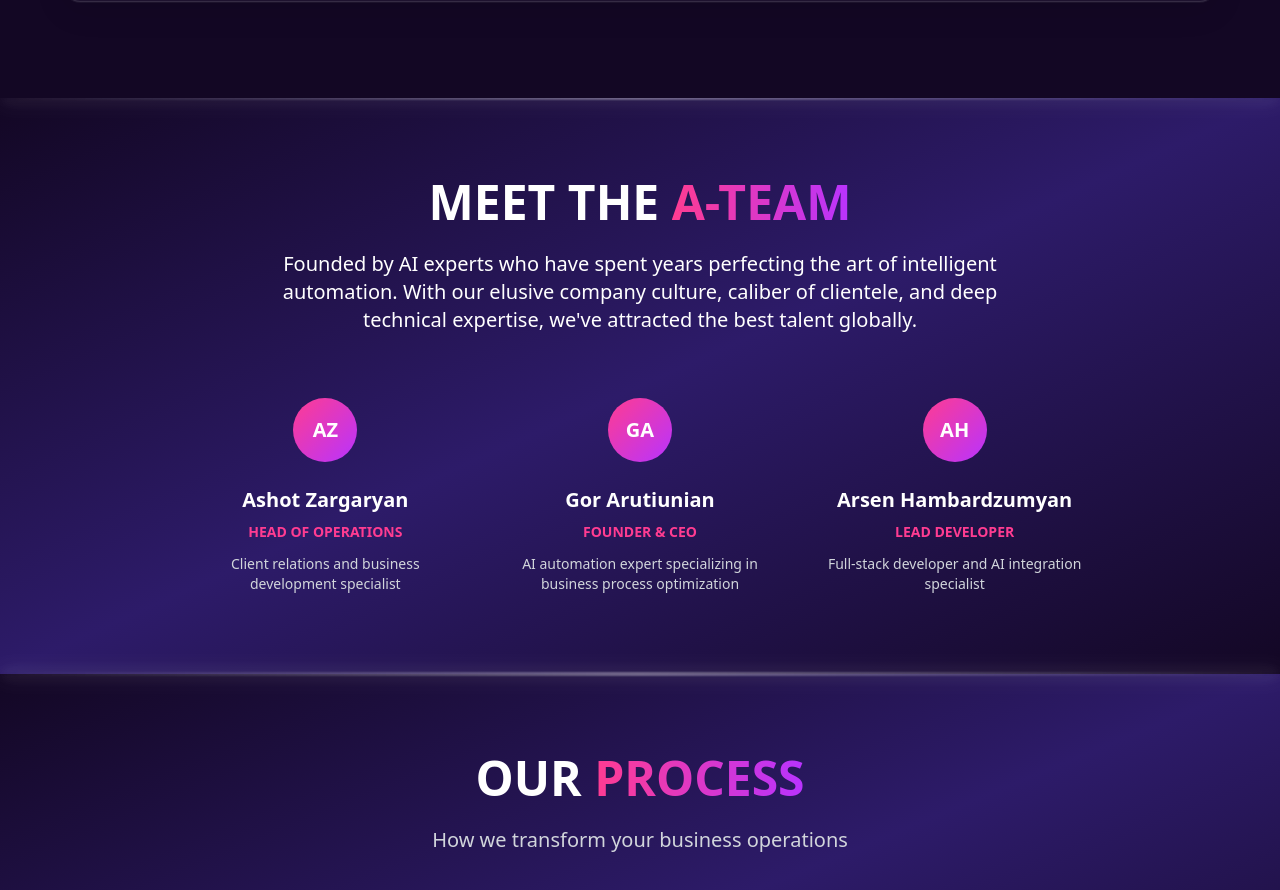
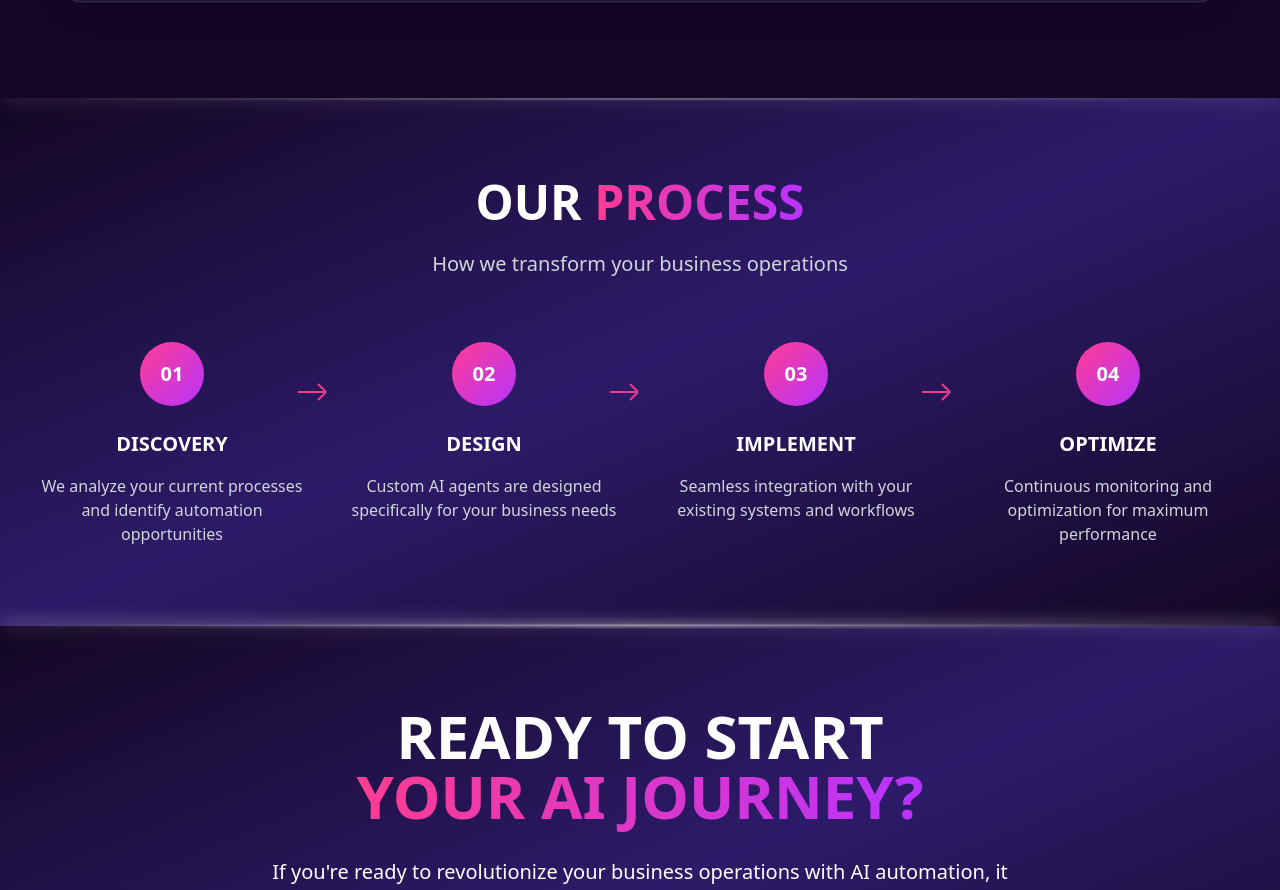
Before and after one commit to GorArutiunian/agentify-website, a Next.js app: page /en/about in a window 1280 px wide. Shown: the part 1947-2837 px from the top of the page. Built offline with nearby package versions, Linux system fonts and the light colour scheme; no server answers.

Commit message:
Remove team members section from about page

```diff
--- a/app/[locale]/about/page.tsx
+++ b/app/[locale]/about/page.tsx
@@ -80,56 +80,6 @@ export default function AboutPage() {
 
       {/* Philosophy Section */}
       <Philosophy />
-
-      {/* Our Team Section */}
-      <section className="py-20 relative overflow-hidden bg-gradient-to-br from-[#130724] via-[#1a0a2e] via-[#2D1B69] to-[#130724]">
-        {/* Glowing line separators */}
-        <span className="pointer-events-none absolute inset-x-0 -top-0 h-px bg-gradient-to-r from-transparent via-white/90 to-transparent shadow-[0_0_20px_rgba(255,255,255,0.8)] blur-[1px]"></span>
-        <span className="pointer-events-none absolute inset-x-0 -top-1 h-px bg-gradient-to-r from-transparent via-white/60 to-transparent shadow-[0_0_15px_rgba(255,255,255,0.6)] blur-[2px]"></span>
-        <span className="pointer-events-none absolute inset-x-0 -bottom-0 h-px bg-gradient-to-r from-transparent via-white/90 to-transparent shadow-[0_0_20px_rgba(255,255,255,0.8)] blur-[1px]"></span>
-        <span className="pointer-events-none absolute inset-x-0 -bottom-1 h-px bg-gradient-to-r from-transparent via-white/60 to-transparent shadow-[0_0_15px_rgba(255,255,255,0.6)] blur-[2px]"></span>
-
-        <div className="container-responsive relative z-10">
-          <div className="text-center mb-16">
-            <h2 className="text-3xl sm:text-4xl lg:text-5xl font-bold text-white mb-6">
-              MEET THE <span className="text-transparent bg-clip-text bg-gradient-to-r from-brand-hotpink to-brand-magenta">A-TEAM</span>
-            </h2>
-            <p className="text-lg sm:text-xl text-white max-w-3xl mx-auto">
-              Founded by AI experts who have spent years perfecting the art of intelligent automation. With our elusive company culture, caliber of clientele, and deep technical expertise, we've attracted the best talent globally.
-            </p>
-          </div>
-
-          <div className="grid md:grid-cols-3 gap-12 max-w-4xl mx-auto">
-            {[
-              {
-                name: "Ashot Zargaryan",
-                role: "HEAD OF OPERATIONS",
-                description: "Client relations and business development specialist"
-              },
-              {
-                name: "Gor Arutiunian",
-                role: "FOUNDER & CEO",
-                description: "AI automation expert specializing in business process optimization"
-              },
-              {
-                name: "Arsen Hambardzumyan",
-                role: "LEAD DEVELOPER",
-                description: "Full-stack developer and AI integration specialist"
-              }
-            ].map((member, index) => (
-              <div key={index} className="text-center group">
-                {/* Beautiful gradient circle with initials instead of images */}
-                <div className="w-16 h-16 bg-gradient-to-br from-brand-hotpink to-brand-magenta rounded-full flex items-center justify-center mx-auto mb-6 group-hover:scale-110 transition-transform">
-                  <span className="text-white font-bold text-xl">{member.name.split(' ').map(n => n[0]).join('')}</span>
-                </div>
-                <h3 className="text-lg md:text-xl font-bold text-white mb-2">{member.name}</h3>
-                <p className="text-brand-hotpink font-bold text-xs md:text-sm mb-3">{member.role}</p>
-                <p className="text-gray-300 text-xs md:text-sm leading-relaxed">{member.description}</p>
-              </div>
-            ))}
-          </div>
-        </div>
-      </section>
 
       {/* Our Process Section */}
       <section className="bg-gradient-to-br from-[#130724] via-[#1a0a2e] via-[#2D1B69] to-[#130724] text-white py-20 relative overflow-hidden">
```
